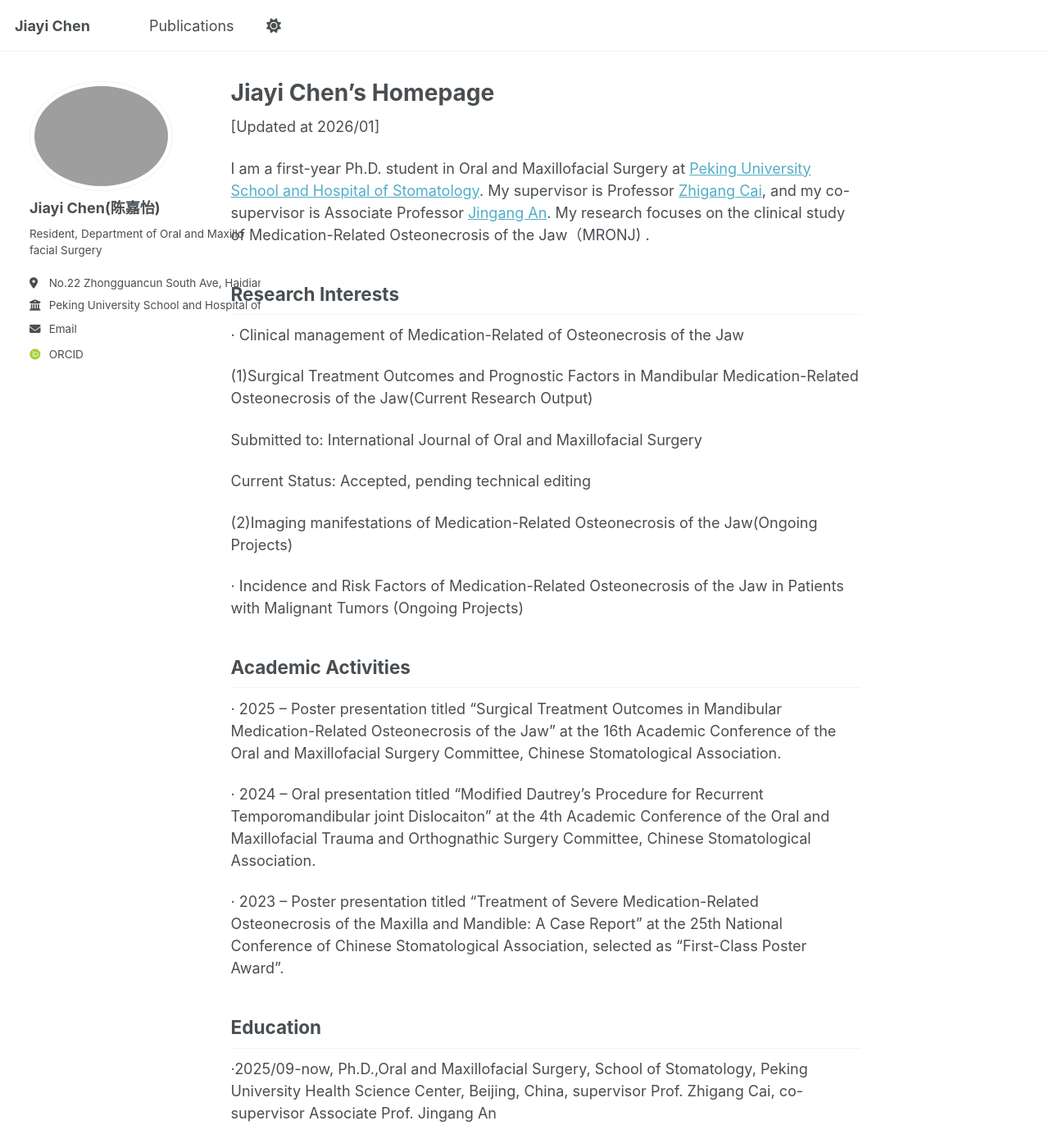
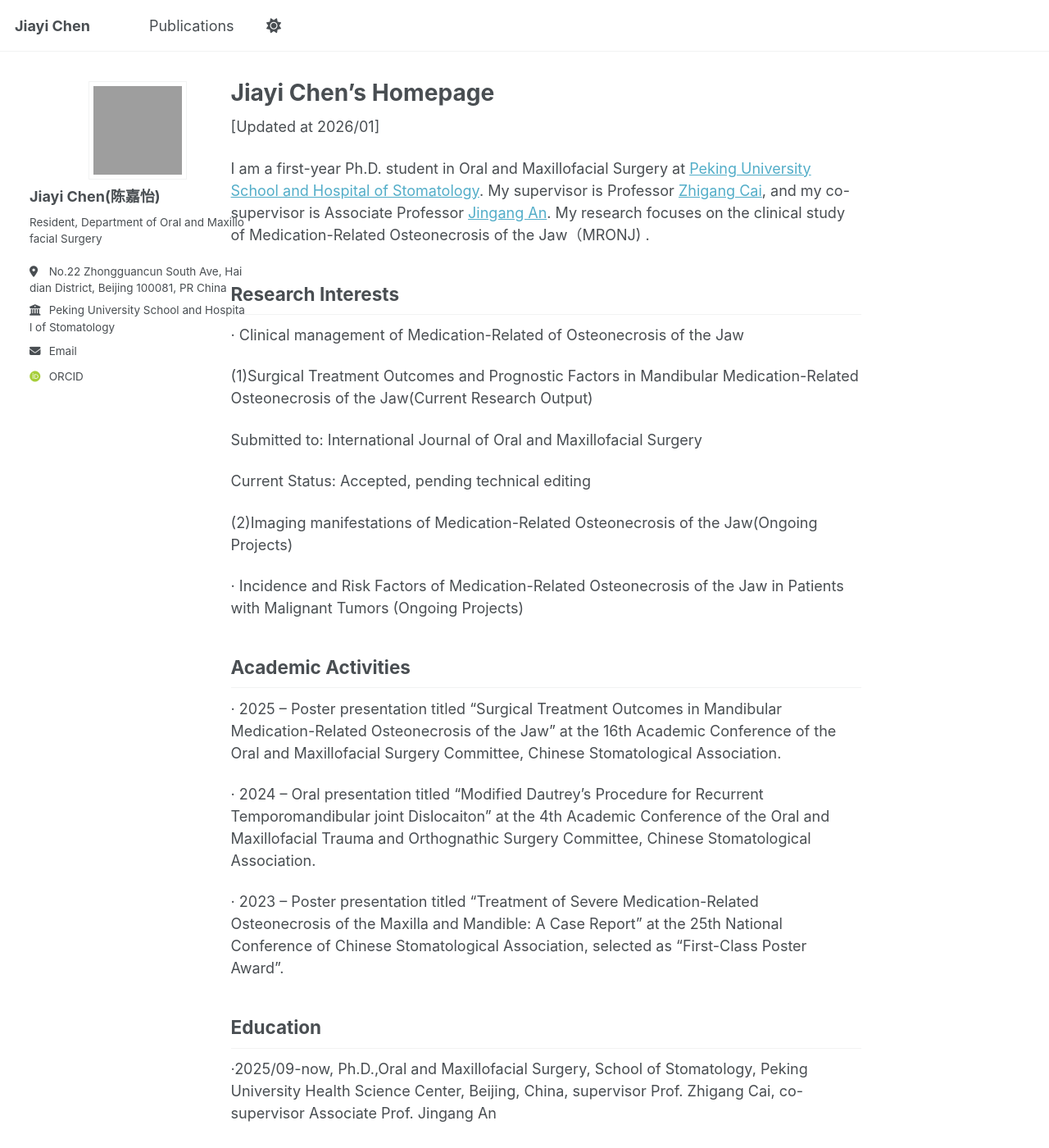
Before and after one commit to JaneJiayiChen/JaneJiayiChen.github.io, a Jekyll site: the page built from _pages/about.md, in a window 1280 px wide and 1400 px high. Shown: the whole window at 82% size. Built offline with Jekyll 4.4.1, drawn with Linux system fonts in a browser that asks for light colours; some web fonts are replaced; a script that is not in the unit is left out.

Commit message:
Update _sidebar.scss

```diff
--- a/_sass/layout/_sidebar.scss
+++ b/_sass/layout/_sidebar.scss
@@ -20,8 +20,12 @@
   @media screen and (min-width: $sidebar-screen-min-width) {
     height: 100vh;
     overflow-y: auto;               // Add scrollbar if the sidebar is too long
+    // 修改1：新增 - 禁止横向溢出（核心解决侧边栏内容左右超出边框问题）
+    overflow-x: hidden !important;
     position: fixed;
     padding-top: $masthead-height;
+    // 修改2：新增 - 内边距不撑大容器宽度，避免布局溢出
+    box-sizing: border-box !important;
   }
 
   @include breakpoint($large) {
@@ -38,6 +42,10 @@
   @include breakpoint($x-large) {
     max-width: $sidebar-link-max-width;
     padding-right: 0;
+    // 修改3：新增 - 大屏尺寸下同样禁止横向溢出，保持一致性
+    overflow-x: hidden !important;
+    // 修改4：新增 - 大屏尺寸下约束布局，避免内边距撑大容器
+    box-sizing: border-box !important;
   }
 
   h2, h3, h4, h5, h6 {
@@ -53,10 +61,20 @@
     font-family: $sans-serif;
     font-size: $type-size-6;
     line-height: 1.5;
+    // 修改5：新增 - 强制长文本换行，防止英文地址/单词横向溢出
+    word-wrap: break-word !important;
+    // 修改6：新增 - 极端情况下强制截断长文本，兜底防溢出
+    word-break: break-all !important;
+    // 修改7：新增 - 取消强制单行显示，确保文本自动换行
+    white-space: normal !important;
+    // 修改8：新增 - 文本宽度绝对不超过侧边栏容器
+    max-width: 100% !important;
   }
 
   img {
     width: 100%;
+    // 修改9：新增 - 图片宽度不超出侧边栏容器，避免图片溢出
+    max-width: 100% !important;
   }
 }
 
@@ -95,11 +113,27 @@
 
   img {
     max-width: 175px;
-    border-radius: 50%;
-
+    // 修改10：核心修改 - 将原有 border-radius: 50%（椭圆形）改为 0（方形），强制取消圆角
+    border-radius: 0 !important;
+    // 修改11：新增 - 强制头像宽度为固定值，配合高度实现方形
+    width: 120px !important;
+    // 修改12：新增 - 强制头像高度与宽度一致，确保呈现方形（核心）
+    height: 120px !important;
+    // 保留原有边框样式，确保方形边框可见
     @include breakpoint($large) {
       padding: 5px;
       border: 1px solid var(--global-border-color);
+      // 修改13：新增 - 头像居中显示，避免左右偏移导致的溢出
+      margin: 0 auto;
+    }
+    // 修改14：新增 - Safari 浏览器头像旋转校正，按需调整角度（90deg/-90deg）
+    transform: rotate(-90deg) !important;
+    // 修改15：新增 - 以头像中心为旋转原点，避免旋转后位置偏移
+    transform-origin: center center !important;
+    // 修改16：可选新增 - 仅对 Safari 浏览器生效，不影响 Edge 等其他浏览器
+    @supports (-webkit-touch-callout: none) and (not (translate: none)) {
+      transform: rotate(-90deg) !important;
+      transform-origin: center center !important;
     }
   }
 }
@@ -110,6 +144,8 @@
   padding-left: 15px;
   padding-right: 25px;
   line-height: 1;
+  // 修改17：新增 - 作者内容容器不超出父容器宽度，避免溢出
+  max-width: 100% !important;
 
   @include breakpoint($large) {
     display: block;
@@ -130,6 +166,8 @@
 .sidebar .author__name {
   font-family: $sans-serif;
   font-size: $type-size-5;
+  // 修改18：新增 - 作者名字不横向溢出侧边栏
+  max-width: 100% !important;
 }
 
 .sidebar .author__desktop {
@@ -141,6 +179,8 @@
 
 .author__pronouns {
   margin: 0;
+  // 修改19：新增 - 代词文本不横向溢出侧边栏
+  max-width: 100% !important;
 
   @include breakpoint($large) {
     margin-top: 10px;
@@ -150,6 +190,8 @@
 
 .author__bio {
   margin: 0;
+  // 修改20：新增 - 作者简介不横向溢出侧边栏
+  max-width: 100% !important;
 
   @include breakpoint($large) {
     margin-top: 10px;
@@ -165,6 +207,8 @@
   z-index: 10;
   position: relative;
   cursor: pointer;
+  // 修改21：新增 - 链接容器不超出侧边栏宽度，避免溢出
+  max-width: 100% !important;
 
   li:last-child {
     a {
@@ -198,6 +242,8 @@
   z-index: -1;
   box-shadow: 0 0 10px rgba(#000, 0.25);
   cursor: default;
+  // 修改22：新增 - 链接列表容器不横向溢出
+  max-width: 100% !important;
 
   @include breakpoint($large) {
     display: block;
@@ -245,6 +291,8 @@
 
   li {
     white-space: nowrap;
+    // 修改23：新增 - 链接列表项不横向溢出
+    max-width: 100% !important;
   }
 
   a {
@@ -256,6 +304,8 @@
     color: inherit;
     font-size: $type-size-5;
     text-decoration: none;
+    // 修改24：新增 - 链接文本不横向溢出
+    max-width: 100% !important;
 
     &:hover {
       text-decoration: underline;
```
